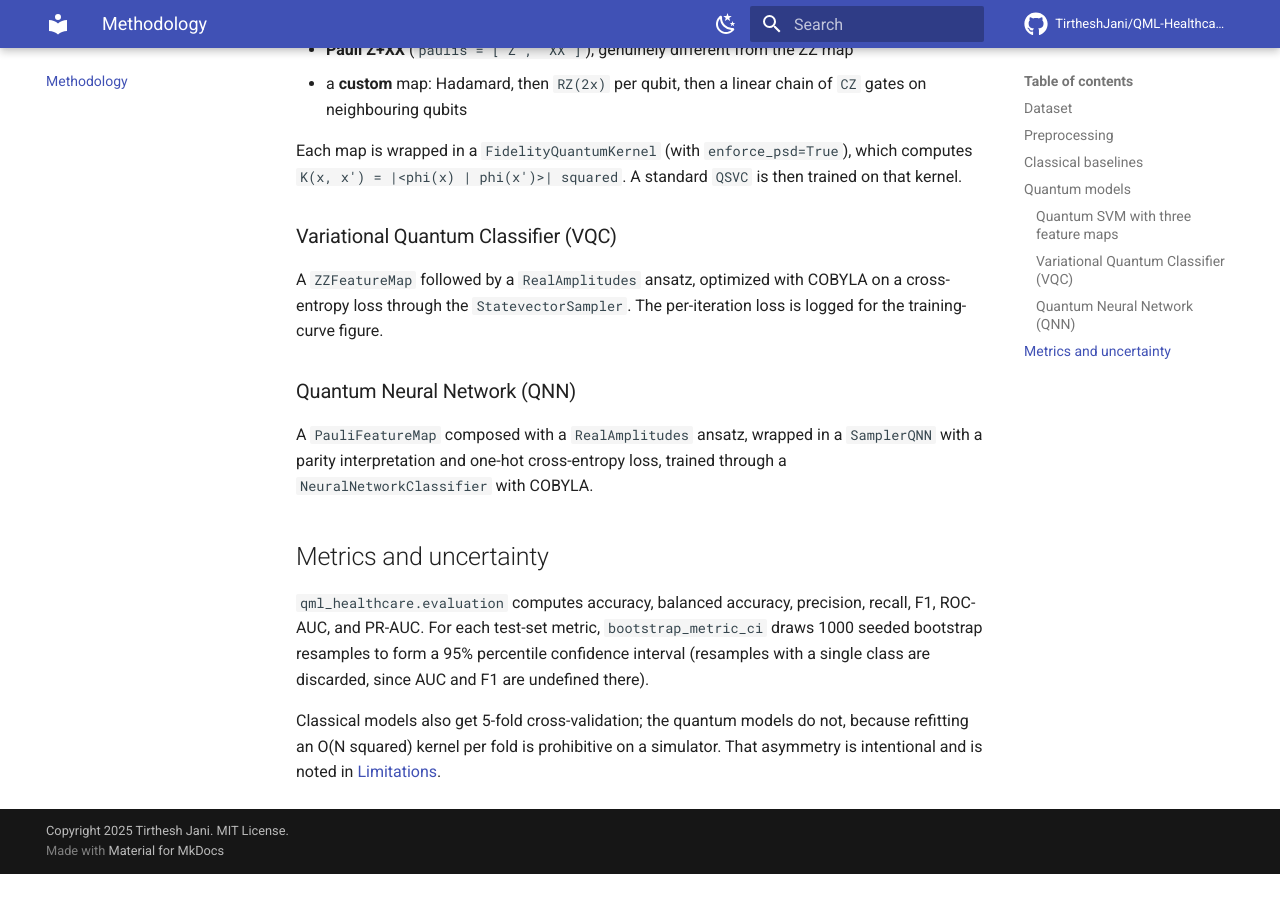
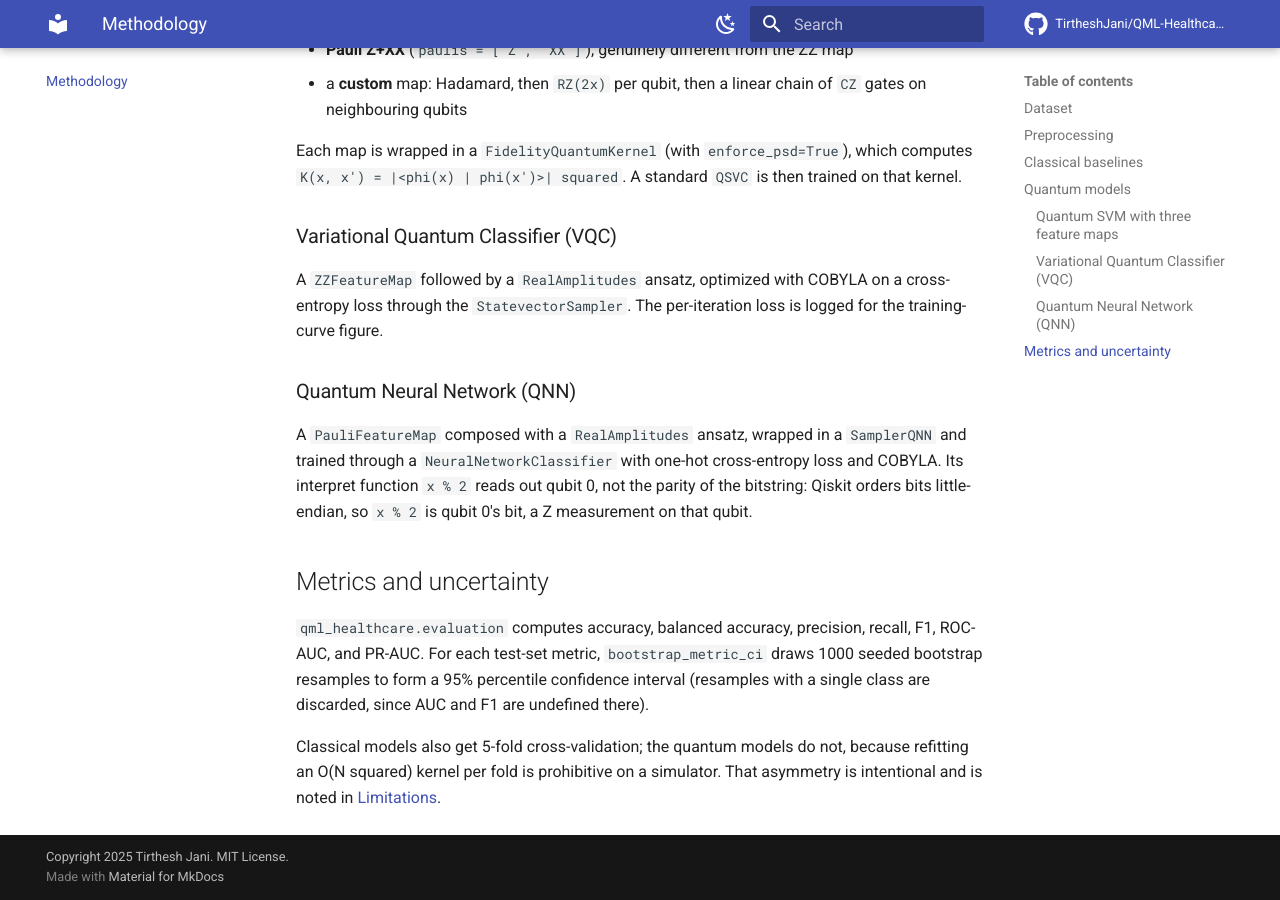
Before and after one commit to TirtheshJani/QML-Healthcare-Diagnostics, an MkDocs documentation site: the page built from docs/methodology.md, in a window 1280 px wide and 900 px high, scrolled down 1936 px. Built offline with MkDocs 1.6.1 and Material for MkDocs 9.7.7, drawn with Linux system fonts in a browser that asks for light colours; comment, search, counter and statistics services are not loaded; before the commit the page ends 2810 px from its top, so only the background shows below that.

Commit message:
docs: the QNN reads out qubit 0, not bitstring parity
qnn.py passes interpret=lambda x: int(x) % 2 to SamplerQNN. Qiskit orders
bits little-endian, so x % 2 is qubit 0's bit, which makes the readout a Z
measurement on qubit 0. A check with StatevectorSampler confirms it: X on
qubit 1 alone gives integer 2 and x % 2 = 0, where parity would be 1. The
README, docs/methodology.md and notebook 05 called it a parity readout;
describe it as the qubit-0 readout it is. No code or numbers change.

Co-Authored-By: Claude Opus 5.5 <noreply@anthropic.com>
Claude-Session: https://claude.ai/code/session_01PWSXcyEx8MpeCxMpwDRFHN

```diff
--- a/docs/methodology.md
+++ b/docs/methodology.md
@@ -79,8 +79,10 @@ through the `StatevectorSampler`. The per-iteration loss is logged for the train
 
 ### Quantum Neural Network (QNN)
 
-A `PauliFeatureMap` composed with a `RealAmplitudes` ansatz, wrapped in a `SamplerQNN` with a parity
-interpretation and one-hot cross-entropy loss, trained through a `NeuralNetworkClassifier` with COBYLA.
+A `PauliFeatureMap` composed with a `RealAmplitudes` ansatz, wrapped in a `SamplerQNN` and trained
+through a `NeuralNetworkClassifier` with one-hot cross-entropy loss and COBYLA. Its interpret function
+`x % 2` reads out qubit 0, not the parity of the bitstring: Qiskit orders bits little-endian, so
+`x % 2` is qubit 0's bit, a Z measurement on that qubit.
 
 ## Metrics and uncertainty
 
```
Also changed, not shown: README.md (+5 -3 lines), 1 other file.
